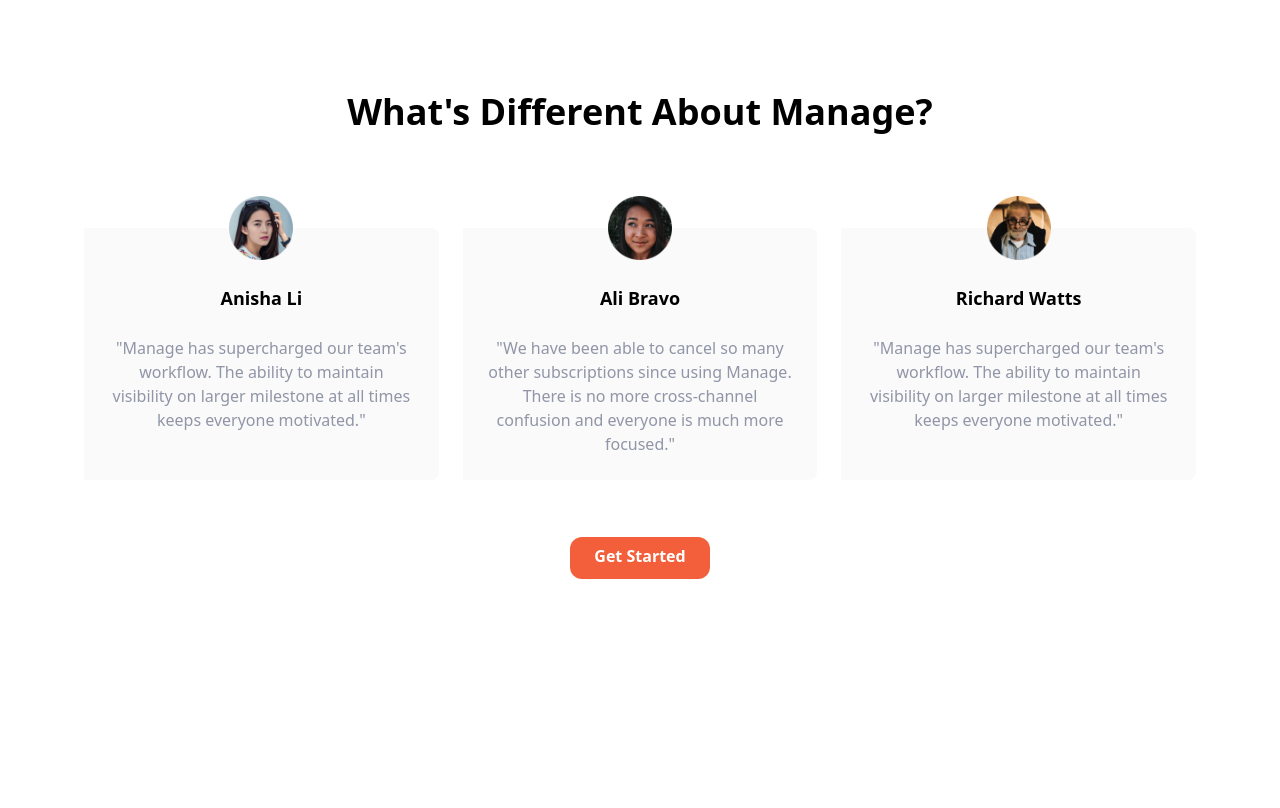
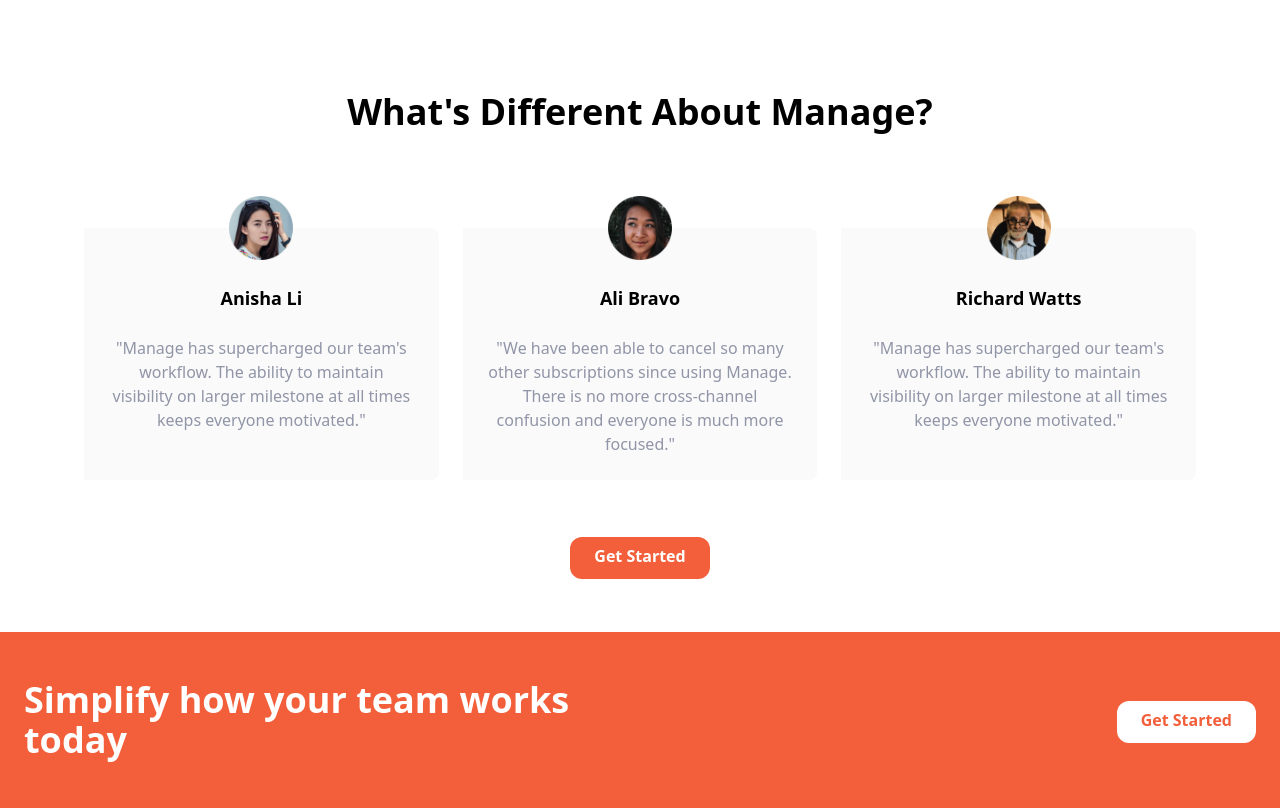
Before and after one commit to AdithyaDeSilva/manage-landing-page, a plain HTML site: page index.html in a window 1280 px wide. Shown: the part 1145-1953 px from the top of the page. Before the commit the page ends 1777 px from the top, so only its background shows below. Drawn offline with Linux system fonts and the light colour scheme.

Commit message:
CTA section

```diff
--- a/index.html
+++ b/index.html
@@ -200,5 +200,26 @@
 				</div>
 			</div>
 		</section>
+		<!-- CTA section -->
+		<section id="cta" class="bg-brightRed">
+			<div
+				class="container flex flex-col items-center justify-between px-6 py-24 mx-auto space-y-12 md:py-12 md:flex-row md:space-y-0"
+			>
+				<h2
+					class="text-5xl font-bold leading-tight text-center text-white md:text-4xl md:max-w-xl md:text-left"
+				>
+					Simplify how your team works today
+				</h2>
+				<div>
+					<a
+						href="#"
+						class="p-3 px-6 pt-2 bg-white text-brightRed font-bold rounded-xl items-baseline align-baseline hover:bg-gray-400 hover:text-white"
+						>Get Started</a
+					>
+				</div>
+			</div>
+		</section>
+
+		<!-- Footer -->
 	</body>
 </html>
```
Also changed, not shown: css/main.css.
